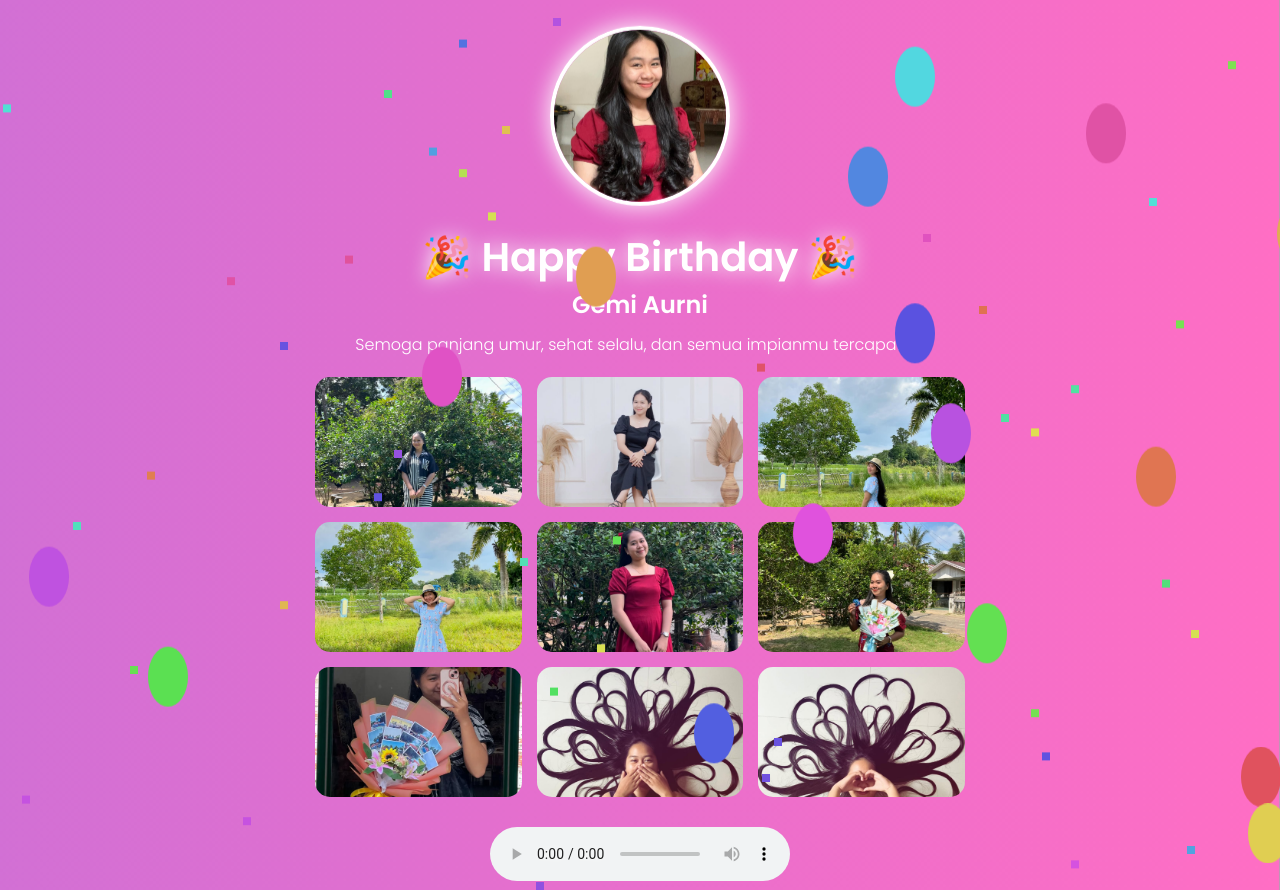
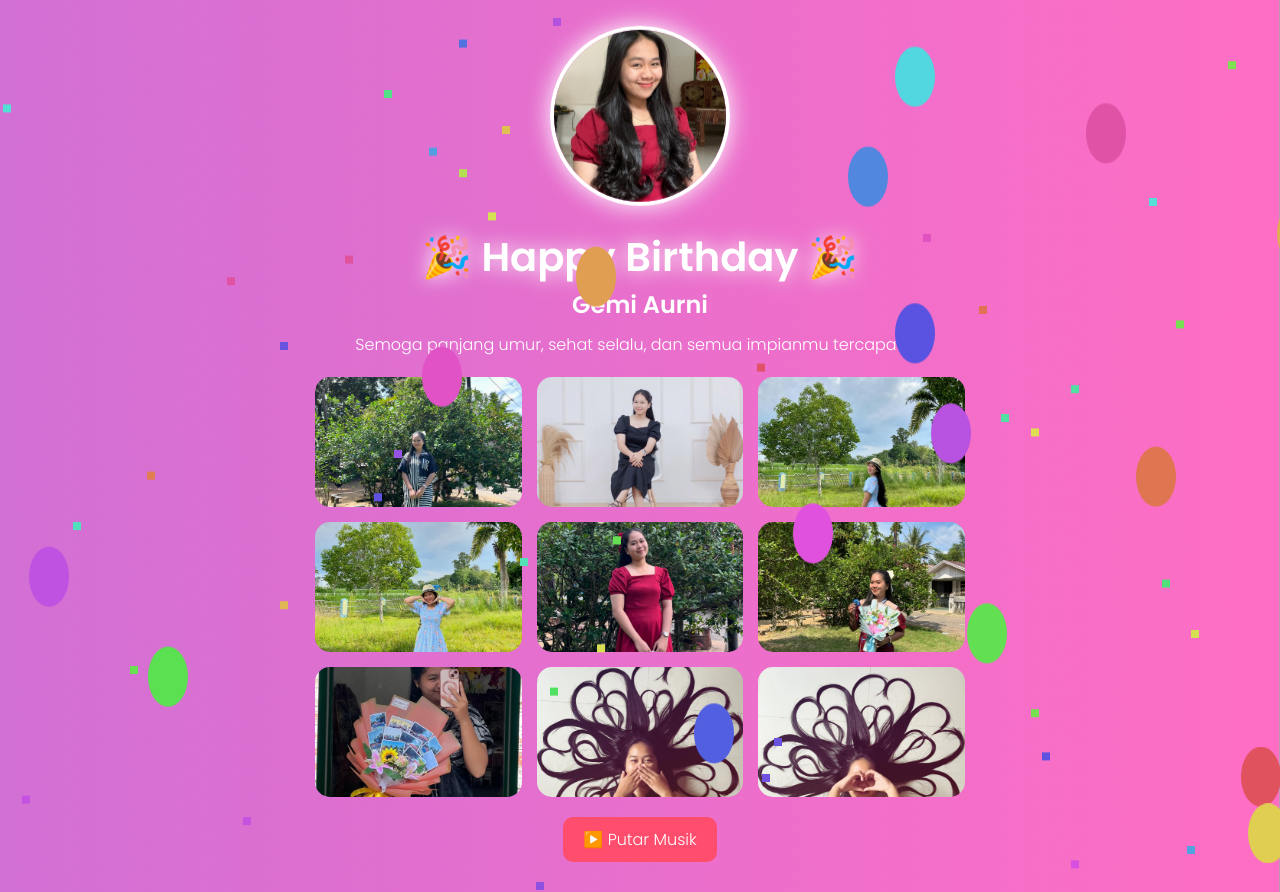
Before and after one commit to gilbetjuliesa-crypto/gemi.aurni, a plain HTML site: page index.html in a window 1280 px wide. Shown: the top 892 px of the page. Drawn offline with Linux system fonts and the light colour scheme.

Commit message:
Update index.html

```diff
--- a/index.html
+++ b/index.html
@@ -3,7 +3,7 @@
 <head>
 <meta charset="UTF-8">
 <meta name="viewport" content="width=device-width, initial-scale=1.0">
-<title>Happy Birthday Gemi Aurni </title>
+<title>Happy Birthday Gemi Aurni</title>
 
 <link href="https://fonts.googleapis.com/css2?family=Poppins:wght@300;600&display=swap" rel="stylesheet">
 
@@ -128,6 +128,18 @@ p {
 @keyframes fall {
     to {transform: translateY(900px);}
 }
+
+/* TOMBOL MUSIK */
+.music-btn {
+    margin-top: 20px;
+    padding: 10px 20px;
+    border: none;
+    border-radius: 10px;
+    background: #ff4d6d;
+    color: white;
+    font-size: 16px;
+    cursor: pointer;
+}
 </style>
 </head>
 
@@ -135,7 +147,6 @@ p {
 
 <div class="container">
 
-    <!-- FOTO UTAMA -->
     <img src="gemiutama.jpg" class="main-img">
 
     <h1>🎉 Happy Birthday 🎉</h1>
@@ -143,7 +154,6 @@ p {
 
     <p>Semoga panjang umur, sehat selalu, dan semua impianmu tercapai ✨</p>
 
-    <!-- GALLERY 9 FOTO -->
     <div class="gallery">
         <img src="gemi1.jpg" onclick="openImg(this.src)">
         <img src="gemi2.jpg" onclick="openImg(this.src)">
@@ -156,9 +166,15 @@ p {
         <img src="gemi9.jpg" onclick="openImg(this.src)">
     </div>
 
+    <!-- AUDIO -->
+    <audio id="music" loop>
+        <source src="hbd.mp3" type="audio/mpeg">
+    </audio>
+
+    <button class="music-btn" onclick="playMusic()">▶️ Putar Musik</button>
+
 </div>
 
-<!-- LIGHTBOX -->
 <div class="lightbox" id="lightbox" onclick="closeImg()">
     <img id="lightImg">
 </div>
@@ -171,6 +187,11 @@ function openImg(src){
 }
 function closeImg(){
     document.getElementById("lightbox").style.display="none";
+}
+
+// MUSIK (biar pasti jalan)
+function playMusic(){
+    document.getElementById("music").play();
 }
 
 // BALON
@@ -193,9 +214,6 @@ setInterval(()=>{
     setTimeout(()=>c.remove(),5000);
 },120);
 </script>
-<audio controls autoplay loop>
-    <source src="hbd.mp3" type="audio/mpeg">
-    Browser kamu tidak mendukung audio.
-</audio>
+
 </body>
 </html>
```
